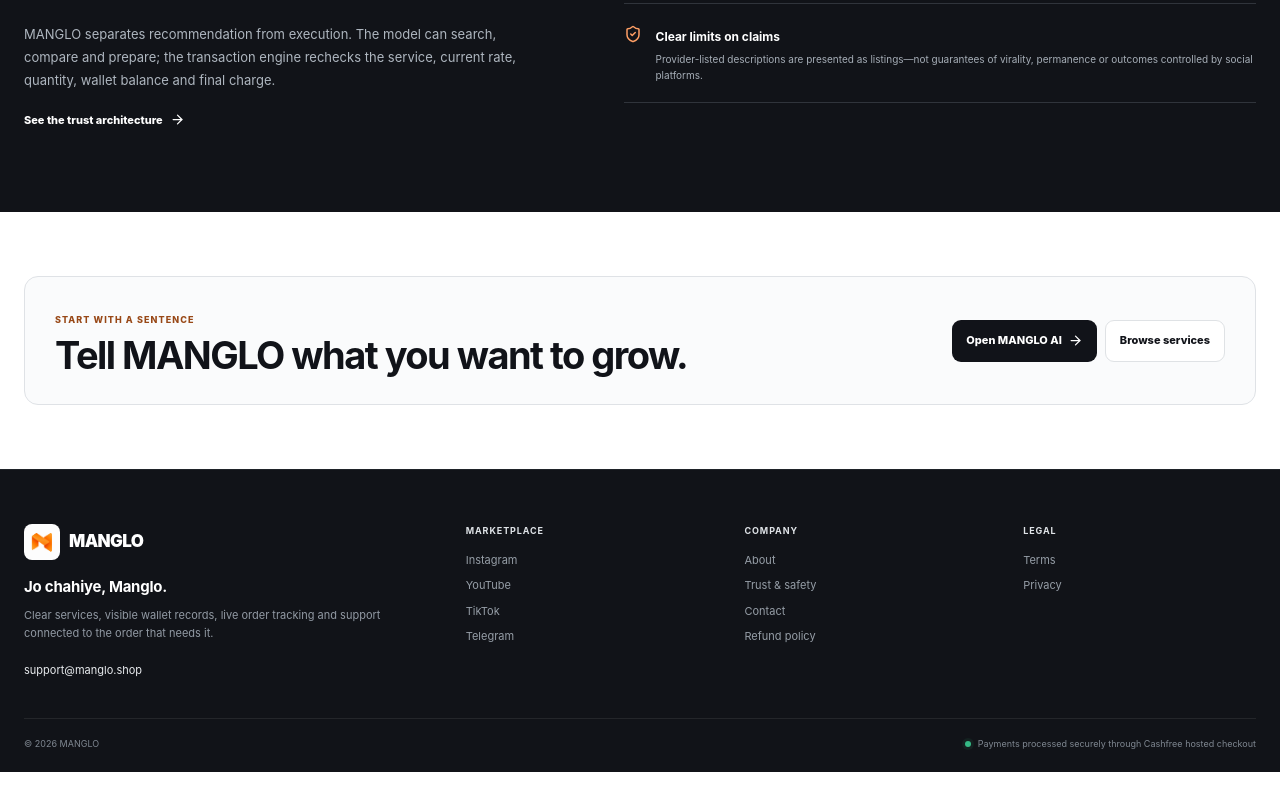
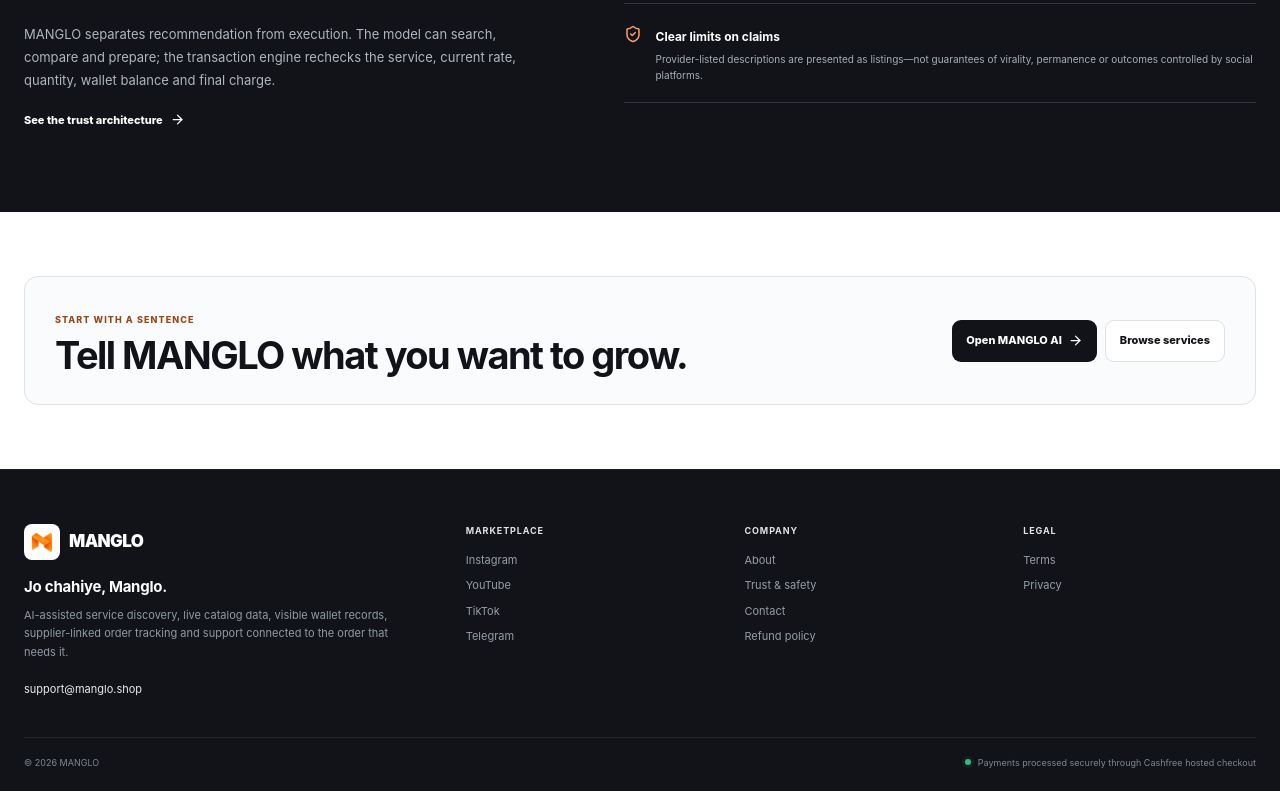
Before and after one commit to faikmulla6-cpu/manglo, a Next.js app: page / in a window 1280 px wide. Shown: the part 2191-2982 px from the top of the page. Built offline with nearby package versions, Linux system fonts and the light colour scheme; no server answers.

Commit message:
align footer copy with AI-native positioning

```diff
--- a/components/Footer.tsx
+++ b/components/Footer.tsx
@@ -6,7 +6,7 @@ import styles from './Footer.module.css';
 export default function Footer(){
  return <footer className={styles.footer}>
   <div className={`container ${styles.grid}`}>
-   <div className={styles.lead}><Link className={styles.brand} href="/"><Image src="/manglo-icon.png" alt="" width={36} height={36}/><span>MANGLO</span></Link><h3>Jo chahiye, Manglo.</h3><p>Clear services, visible wallet records, live order tracking and support connected to the order that needs it.</p><a href={`mailto:${company.supportEmail}`}>{company.supportEmail}</a></div>
+   <div className={styles.lead}><Link className={styles.brand} href="/"><Image src="/manglo-icon.png" alt="" width={36} height={36}/><span>MANGLO</span></Link><h3>Jo chahiye, Manglo.</h3><p>AI-assisted service discovery, live catalog data, visible wallet records, supplier-linked order tracking and support connected to the order that needs it.</p><a href={`mailto:${company.supportEmail}`}>{company.supportEmail}</a></div>
    <div className={styles.column}><b>MARKETPLACE</b><Link href="/services?platform=Instagram">Instagram</Link><Link href="/services?platform=YouTube">YouTube</Link><Link href="/services?platform=TikTok">TikTok</Link><Link href="/services?platform=Telegram">Telegram</Link></div>
    <div className={styles.column}><b>COMPANY</b><Link href="/about">About</Link><Link href="/trust">Trust & safety</Link><Link href="/contact">Contact</Link><Link href="/refund">Refund policy</Link></div>
    <div className={styles.column}><b>LEGAL</b><Link href="/terms">Terms</Link><Link href="/privacy">Privacy</Link></div>
```
